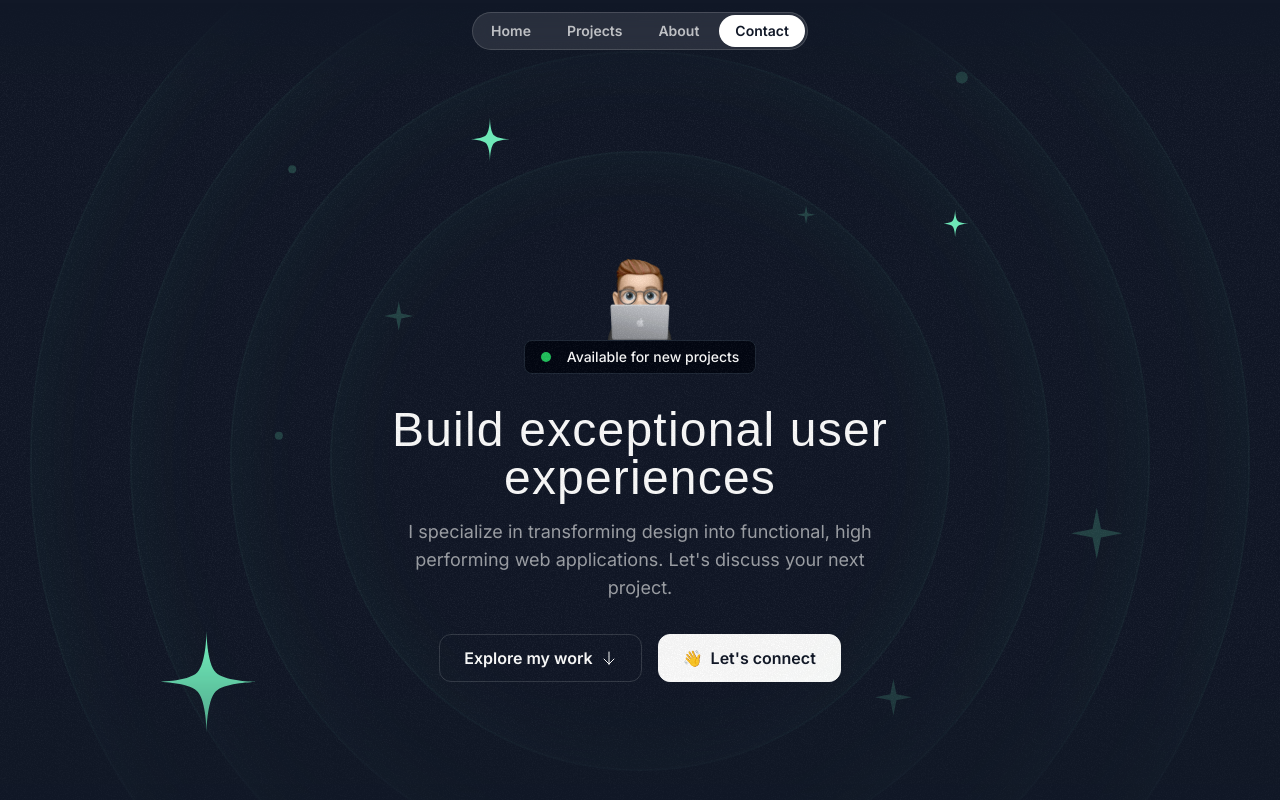
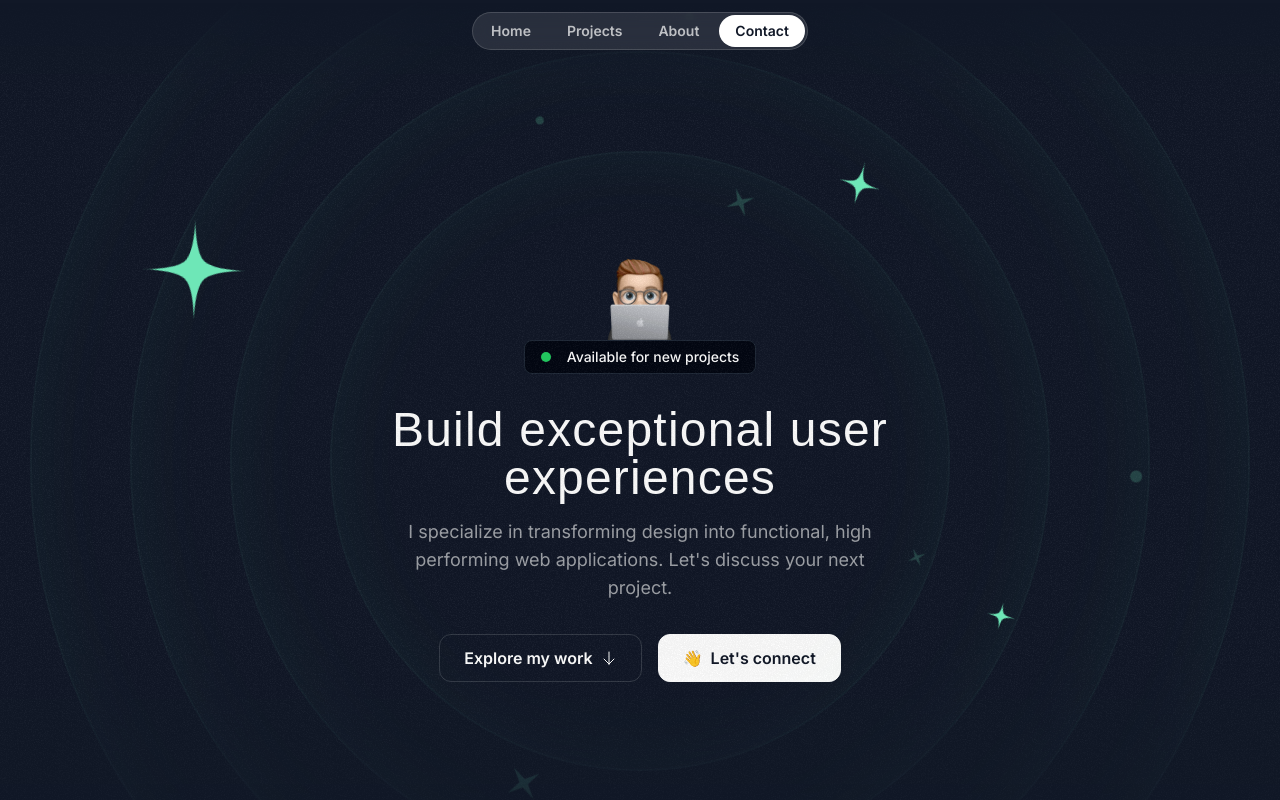
Before and after one commit to NaK8/portfolio, a Next.js app: page / in a window 1280 px wide. Shown: the top 800 px of the page. Built offline with nearby package versions, Linux system fonts and the light colour scheme; a web font is replaced by a local one.

Commit message:
hero section animation

```diff
--- a/components/hero-orbit.tsx
+++ b/components/hero-orbit.tsx
@@ -1,18 +1,44 @@
+import { twMerge } from "tailwind-merge";
+
 interface HeroOrbitProps {
   children: React.ReactNode;
   size: number;
   rotation: number;
+  orbitDuration?: string;
+  shouldOrbit?: boolean;
+  spinDuration?: string;
+  shouldSpin?: boolean;
 }
 
-const HeroOrbit = ({ children, size, rotation }: HeroOrbitProps) => {
+const HeroOrbit = ({
+  children,
+  size,
+  rotation,
+  orbitDuration,
+  shouldOrbit = false,
+  shouldSpin = false,
+  spinDuration,
+}: HeroOrbitProps) => {
   return (
     <div className="absolute left-1/2 top-1/2 -translate-x-1/2 -translate-y-1/2">
+      <div
+        className={twMerge(shouldOrbit === true && "animate-spin")}
+        style={{
+          animationDuration: orbitDuration,
+        }}
+      >
         <div
           className="flex items-start justify-start"
           style={{
             transform: `rotate(${rotation}deg)`,
             height: `${size}px`,
             width: `${size}px`,
+          }}
+        >
+          <div
+            className={twMerge(shouldSpin === true && "animate-spin")}
+            style={{
+              animationDuration: spinDuration,
             }}
           >
             <div
@@ -23,6 +49,8 @@ const HeroOrbit = ({ children, size, rotation }: HeroOrbitProps) => {
             </div>
           </div>
         </div>
+      </div>
+    </div>
   );
 };
 
--- a/sections/Footer.tsx
+++ b/sections/Footer.tsx
@@ -25,7 +25,7 @@ const Footer = () => {
       <div className="absolute bottom-0 left-1/2 -z-10 h-[400px] w-[1600px] -translate-x-1/2 bg-emerald-300/30 [mask-image:radial-gradient(50%_50%_at_bottom_center,black,transparent)]"></div>
       <div className="container">
         <div className="flex flex-col items-center gap-8 border-t border-white/15 py-6 text-sm md:flex-row md:justify-between">
-          <div className="text-white/40">&copy; All rights reserved</div>
+          <div className="text-white/40">&copy; 2024 All rights reserved</div>
           <nav className="flex flex-col items-center gap-8 md:flex-row">
             {footerLinks.map((link) => (
               <a
--- a/sections/Hero.tsx
+++ b/sections/Hero.tsx
@@ -18,35 +18,84 @@ const HeroSection = () => {
         <div className="hero-ring size-[820px]"></div>
         <div className="hero-ring size-[1020px]"></div>
         <div className="hero-ring size-[1220px]"></div>
-        <HeroOrbit size={800} rotation={-72}>
-          <StarIcon className="size-28 text-emerald-300" />
+        <HeroOrbit
+          size={430}
+          rotation={-14}
+          shouldOrbit
+          orbitDuration="30s"
+          shouldSpin
+          spinDuration="3s"
+        >
+          <SparkelIcon className="size-8 text-emerald-300/20" />
         </HeroOrbit>
-        <HeroOrbit size={550} rotation={20}>
+        <HeroOrbit
+          size={440}
+          rotation={79}
+          shouldOrbit
+          orbitDuration="32s"
+          shouldSpin
+          spinDuration="3s"
+        >
+          <SparkelIcon className="size-5 text-emerald-300/20" />
+        </HeroOrbit>
+        <HeroOrbit size={520} rotation={-41} shouldOrbit orbitDuration="34s">
+          <div className="size-2 rounded-full bg-emerald-300/20"></div>
+        </HeroOrbit>
+        <HeroOrbit
+          size={530}
+          rotation={178}
+          shouldOrbit
+          orbitDuration="36s"
+          shouldSpin
+          spinDuration="3s"
+        >
+          <SparkelIcon className="size-10 text-emerald-300/20" />
+        </HeroOrbit>
+        <HeroOrbit
+          size={550}
+          rotation={20}
+          shouldOrbit
+          orbitDuration="38s"
+          shouldSpin
+          spinDuration="6s"
+        >
           <StarIcon className="size-12 text-emerald-300" />
         </HeroOrbit>
-        <HeroOrbit size={590} rotation={98}>
+        <HeroOrbit
+          size={590}
+          rotation={98}
+          shouldOrbit
+          orbitDuration="40s"
+          shouldSpin
+          spinDuration="6s"
+        >
           <StarIcon className="size-8 text-emerald-300" />
         </HeroOrbit>
-        <HeroOrbit size={430} rotation={-14}>
-          <SparkelIcon className="size-8 text-emerald-300/20" />
+        <HeroOrbit size={650} rotation={-5} shouldOrbit orbitDuration="42s">
+          <div className="size-2 rounded-full bg-emerald-300/20"></div>
         </HeroOrbit>
-        <HeroOrbit size={440} rotation={79}>
-          <SparkelIcon className="size-5 text-emerald-300/20" />
-        </HeroOrbit>
-        <HeroOrbit size={530} rotation={178}>
-          <SparkelIcon className="size-10 text-emerald-300/20" />
-        </HeroOrbit>
-        <HeroOrbit size={710} rotation={144}>
+        <HeroOrbit
+          size={710}
+          rotation={144}
+          shouldOrbit
+          orbitDuration="44s"
+          shouldSpin
+          spinDuration="3s"
+        >
           <SparkelIcon className="size-14 text-emerald-300/20" />
         </HeroOrbit>
-        <HeroOrbit size={720} rotation={85}>
+        <HeroOrbit size={720} rotation={85} shouldOrbit orbitDuration="46s">
           <div className="size-3 rounded-full bg-emerald-300/20"></div>
         </HeroOrbit>
-        <HeroOrbit size={520} rotation={-41}>
-          <div className="size-2 rounded-full bg-emerald-300/20"></div>
-        </HeroOrbit>
-        <HeroOrbit size={650} rotation={-5}>
-          <div className="size-2 rounded-full bg-emerald-300/20"></div>
+        <HeroOrbit
+          size={800}
+          rotation={-72}
+          shouldOrbit
+          orbitDuration="48s"
+          shouldSpin
+          spinDuration="6s"
+        >
+          <StarIcon className="size-28 text-emerald-300" />
         </HeroOrbit>
       </div>
       <div className="container">
@@ -57,7 +106,9 @@ const HeroSection = () => {
             alt="Person peeking from behind laptop"
           />
           <div className="inline-flex items-center gap-4 rounded-lg border border-gray-800 bg-gray-950 px-4 py-1.5">
-            <div className="size-2.5 rounded-full bg-green-500"></div>
+            <div className="relative size-2.5 rounded-full bg-green-500">
+              <div className="animate-ping-large absolute inset-0 rounded-full bg-green-500"></div>
+            </div>
             <div className="text-sm font-medium">
               Available for new projects
             </div>
--- a/tailwind.config.ts
+++ b/tailwind.config.ts
@@ -31,6 +31,17 @@ const config: Config = {
         serif: ["var(--font-serif)"],
         sans: ["var(--font-sans)"],
       },
+      animation: {
+        "ping-large": "ping-large 1s ease-in-out infinite",
+      },
+      keyframes: {
+        "ping-large": {
+          "70%, 100%": {
+            transform: "scale(3)",
+            opacity: "0",
+          },
+        },
+      },
     },
   },
   plugins: [],
```
Lines whose indentation alone changed are shown as unchanged.
